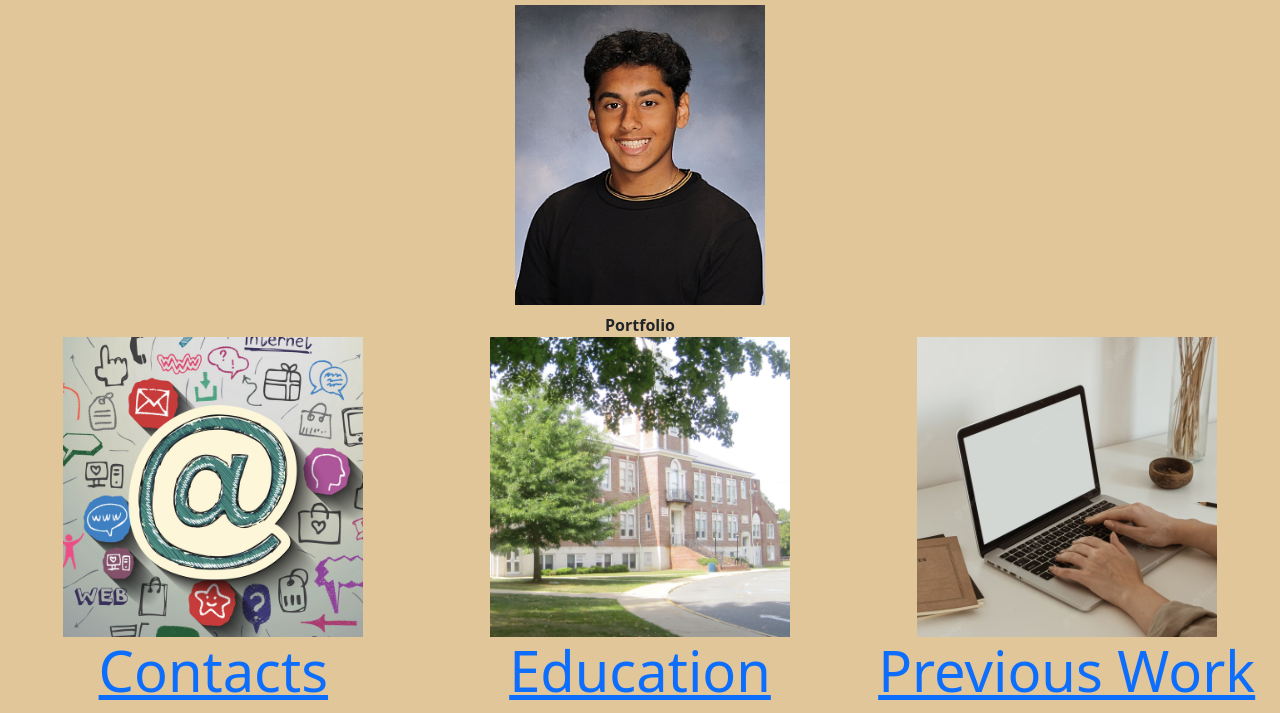
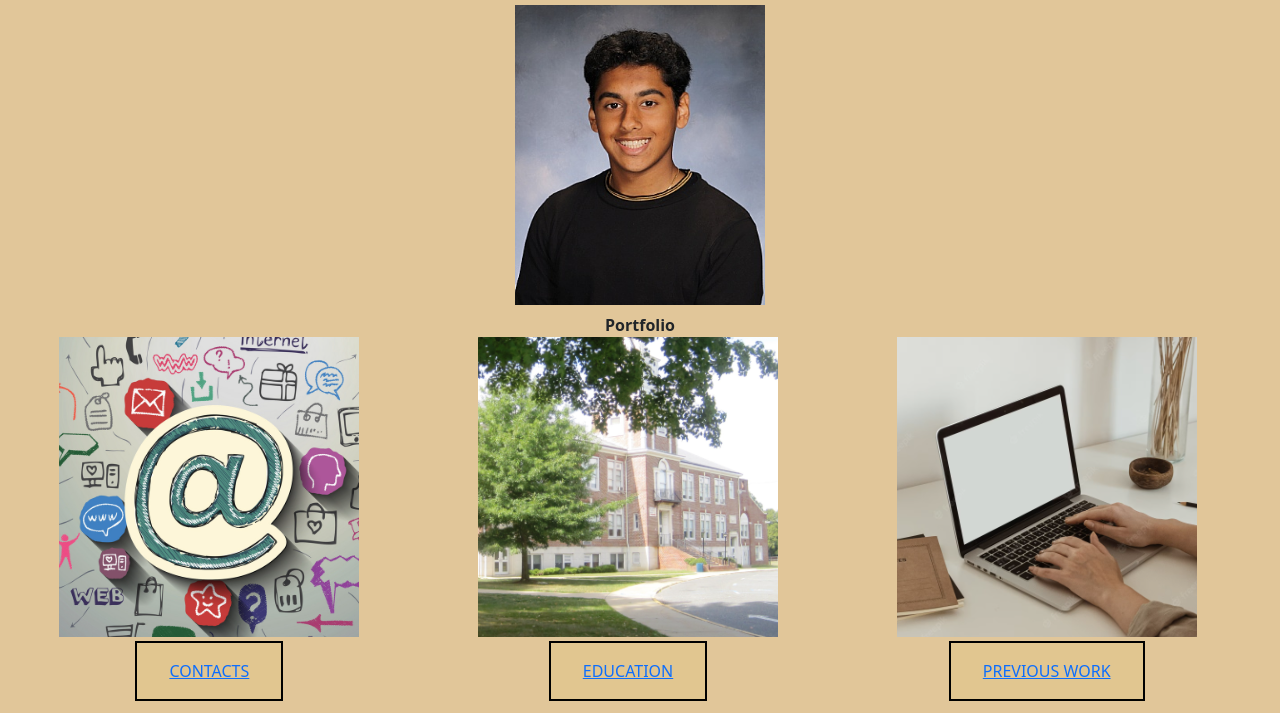
Before and after one commit to KenAbraham18/Junior-Portfolio, a plain HTML site: page index.html in a window 1280 px wide. Shown: the part 129-842 px from the top of the page. Drawn offline with nearby package versions, Linux system fonts and the light colour scheme.

Commit message:
contacts, education

```diff
--- a/index.html
+++ b/index.html
@@ -43,6 +43,7 @@
       </b>
     </div>
 
+    <div class="row">
       <div class="row text-center">
         <div class="col">
           <span class="material-symbols-outlined">
@@ -60,22 +61,20 @@
           </span>
         </div>
       </div>
-
+    </div>
+    <div class="row">
       <div class="row text-center">
-      <div class="col">
-        <h1>
-          <div class="display-4 rnb"><a href="Oyako Tsos.html">Contacts</a></div>
-        </h1>
-      </div>
-      <div class="col">
-        <div class="display-4 rnb"><a href="PFChangs.html">Education</a></div>
+        <div class="col"><button class="button button1" type="button"><a href="contacts.html"
+              target="_blank">CONTACTS</a></button></div>
+        <div class="col"><button class="button button1" type="button"><a href="education.html"
+              target="_blank">EDUCATION</a></button></div>
+        <div class="col"><button class="button button1" type="button"><a href="contacts.html" target="_blank">PREVIOUS
+              WORK</a></button></div>
       </div>
 
-      <div class="col">
-        <div class="display-4 rnb"><a href="Fusha.html">Previous Work</a></div>
-      </div>
 
     </div>
   </div>
 </body>
+
 </html>
--- a/style.css
+++ b/style.css
@@ -1,3 +1,26 @@
 body {
   background-color: #E1C699;
 }
+.button {
+  background-color: #000000;
+  border: none;
+  color: white;
+  padding: 16px 32px;
+  text-align: center;
+  text-decoration: none;
+  display: inline-block;
+  font-size: 16px;
+  margin: 4px 2px;
+  transition-duration: 0.4s;
+  cursor: pointer;
+}
+.button1 {
+  background-color: #E1C690;
+  color: black;
+  border: 2px solid #000000;
+}
+
+.button1:hover {
+  background-color: #9a652e;
+  color: white;
+}
```
Also changed, not shown: contacts.html (added, +49 -0 lines), education.html (added, +18 -0 lines), cc.png (added), cld-cloud-phone-svgrepo-com.svg (added), ec.png (added). Lines whose indentation alone changed are shown as unchanged.
